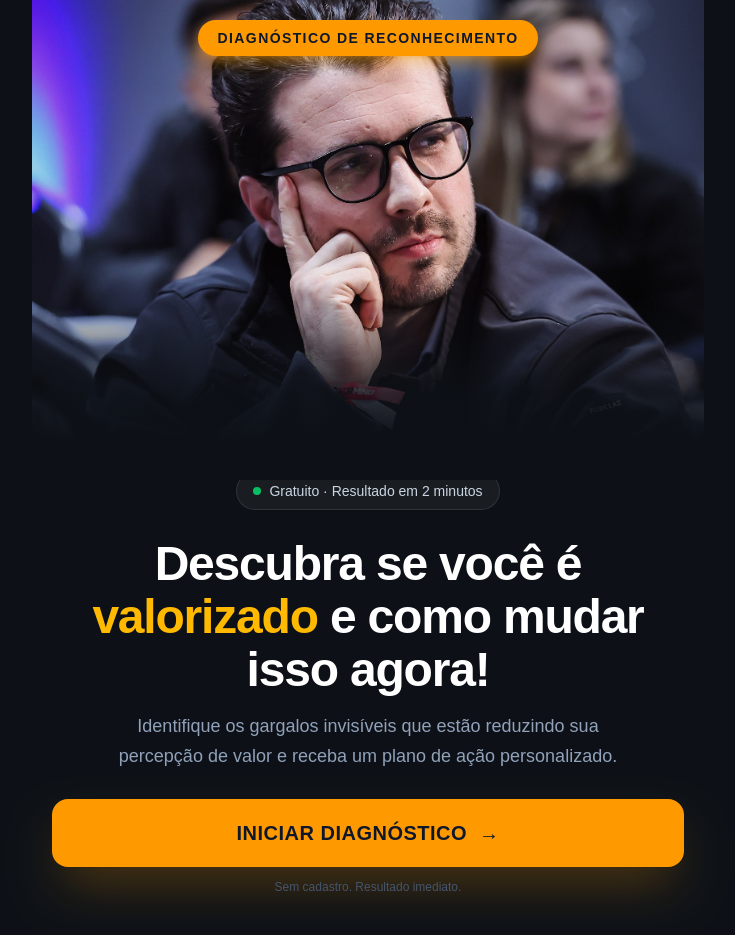
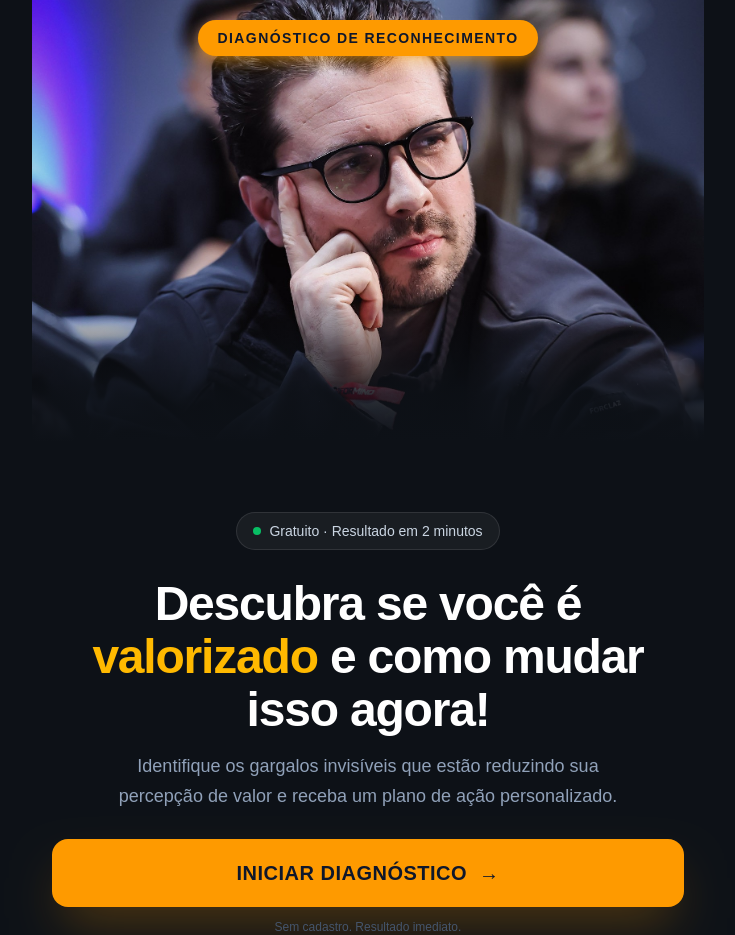
Before and after one commit to Kauezao14/diagnostico-reconhecimento, a Next.js app: page / in a window 1280 px wide. Shown: the top 935 px of the page, without its empty margins (272-1007 px from the left). Built offline with nearby package versions, Linux system fonts and the light colour scheme.

Commit message:
Move pill para baixo da imagem hero

```diff
--- a/app/page.tsx
+++ b/app/page.tsx
@@ -27,7 +27,7 @@ export default function Home() {
       </div>
 
       {/* Conteúdo abaixo */}
-      <div className="w-full max-w-2xl px-5 pb-12 -mt-2 space-y-7 text-center">
+      <div className="w-full max-w-2xl px-5 pb-12 mt-8 space-y-7 text-center">
 
         {/* Pill */}
         <div className="flex justify-center">
```
